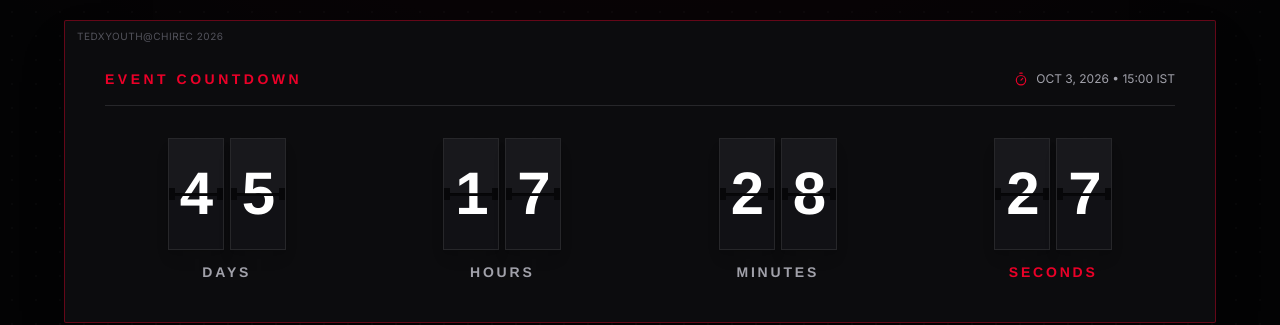
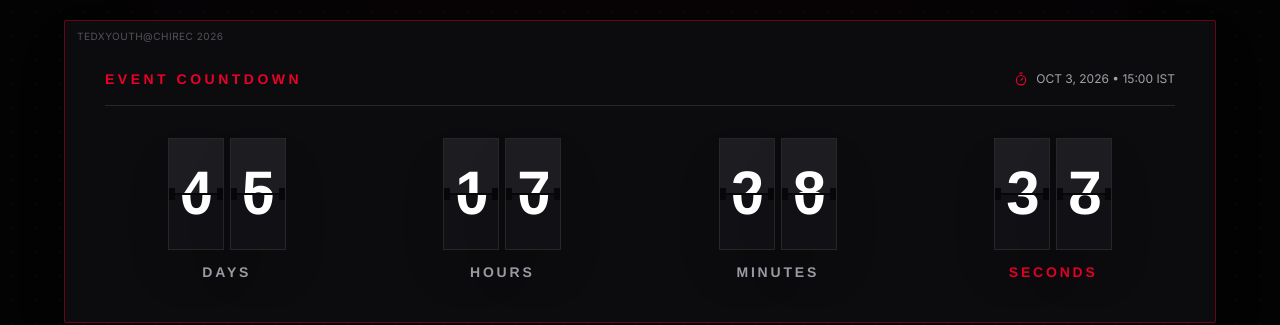
Before and after one commit to shaunak44oop/react-tedx, a React (Vite) app: page / in a window 1280 px wide. Shown: the part 1080-1405 px from the top of the page. Built offline with nearby package versions, Linux system fonts and the light colour scheme; the HTML template or start-up script is replaced by a standard one.

Commit message:
countdown

```diff
--- a/src/pages/home.tsx
+++ b/src/pages/home.tsx
@@ -4,33 +4,67 @@
 import { SpotlightButton } from "../components/kokonutui/spotlight-button";
 import { Calendar, MapPin, Mic, ArrowRight, Compass, Timer } from "lucide-react";
 
-// Sub-component for animated split-flap digits
+// Mechanical Split-Flap Tile Component with authentic top-flap fold down animation
 function FlapDigit({ digit }: { digit: string }) {
+  const [currentDigit, setCurrentDigit] = useState(digit);
+  const [previousDigit, setPreviousDigit] = useState(digit);
+  const [isFlipping, setIsFlipping] = useState(false);
+
+  useEffect(() => {
+    if (digit !== currentDigit) {
+      setPreviousDigit(currentDigit);
+      setCurrentDigit(digit);
+      setIsFlipping(true);
+
+      const timer = setTimeout(() => {
+        setIsFlipping(false);
+      }, 500);
+
+      return () => clearTimeout(timer);
+    }
+  }, [digit, currentDigit]);
+
   return (
-    <div className="relative w-10 h-16 sm:w-14 sm:h-22 md:w-18 md:h-28 bg-[#111115] border border-zinc-800 rounded-xs flex items-center justify-center shadow-lg overflow-hidden select-none [perspective:400px]">
-      {/* Top Half Shade */}
-      <div className="absolute top-0 inset-x-0 h-1/2 bg-white/[0.03] border-b border-black/80 z-10 pointer-events-none" />
+    <div className="relative w-10 h-16 sm:w-14 sm:h-22 md:w-18 md:h-28 bg-[#111115] border border-zinc-800 rounded-xs shadow-2xl select-none [perspective:600px]">
 
-      {/* Split Flap Horizontal Cut Line */}
-      <div className="absolute top-1/2 inset-x-0 h-[2px] bg-[#070709] z-20" />
+      {/* 1. TOP STATIC HALF (Displays Next/Current Digit Top) */}
+      <div className="absolute top-0 inset-x-0 h-1/2 overflow-hidden bg-[#15151a] rounded-t-xs border-b border-black/80 flex items-end justify-center">
+        <span className="font-['Helvetica',sans-serif] text-3xl sm:text-5xl md:text-6xl font-black text-white tracking-tight leading-none translate-y-1/2">
+          {currentDigit}
+        </span>
+        <div className="absolute inset-0 bg-white/[0.03] pointer-events-none" />
+      </div>
 
-      {/* Side Mechanical Hinge Notches */}
-      <div className="absolute left-0 top-1/2 -translate-y-1/2 w-1 h-2 sm:w-1.5 sm:h-3 bg-[#070709] rounded-r-xs z-30" />
-      <div className="absolute right-0 top-1/2 -translate-y-1/2 w-1 h-2 sm:w-1.5 sm:h-3 bg-[#070709] rounded-l-xs z-30" />
+      {/* 2. BOTTOM STATIC HALF (Displays Previous Digit Bottom during flip, then Current) */}
+      <div className="absolute bottom-0 inset-x-0 h-1/2 overflow-hidden bg-[#111115] rounded-b-xs flex items-start justify-center">
+        <span className="font-['Helvetica',sans-serif] text-3xl sm:text-5xl md:text-6xl font-black text-white tracking-tight leading-none -translate-y-1/2">
+          {isFlipping ? previousDigit : currentDigit}
+        </span>
+      </div>
 
-      {/* Animated Digit Text */}
-      <AnimatePresence mode="popLayout">
-        <motion.span
-          key={digit}
-          initial={{ rotateX: -90, opacity: 0.2 }}
-          animate={{ rotateX: 0, opacity: 1 }}
-          exit={{ rotateX: 90, opacity: 0.2 }}
-          transition={{ duration: 0.35, ease: "easeInOut" }}
-          className="font-['Helvetica',sans-serif] text-3xl sm:text-5xl md:text-6xl font-black text-white tracking-tight leading-none z-0 inline-block [transform-origin:center]"
-        >
-          {digit}
-        </motion.span>
+      {/* 3. ANIMATED FLAPPING TOP HALF (Folds 180deg Downwards) */}
+      <AnimatePresence>
+        {isFlipping && (
+          <motion.div
+            key={previousDigit + "-flap"}
+            initial={{ rotateX: 0 }}
+            animate={{ rotateX: -180 }}
+            transition={{ duration: 0.45, ease: [0.4, 0.0, 0.2, 1] }}
+            style={{ transformOrigin: "bottom" }}
+            className="absolute top-0 inset-x-0 h-1/2 overflow-hidden bg-[#18181f] rounded-t-xs border-b border-black/80 flex items-end justify-center z-20 [backface-visibility:hidden]"
+          >
+            <span className="font-['Helvetica',sans-serif] text-3xl sm:text-5xl md:text-6xl font-black text-white tracking-tight leading-none translate-y-1/2">
+              {previousDigit}
+            </span>
+            <div className="absolute inset-0 bg-black/20 pointer-events-none" />
+          </motion.div>
+        )}
       </AnimatePresence>
+
+      {/* 4. MECHANICAL DETAILS (Cut Line & Side Hinges) */}
+      <div className="absolute top-1/2 inset-x-0 h-[2px] bg-[#070709] z-30 -translate-y-1/2" />
+      <div className="absolute left-0 top-1/2 -translate-y-1/2 w-1 h-2 sm:w-1.5 sm:h-3 bg-[#070709] rounded-r-xs z-40" />
+      <div className="absolute right-0 top-1/2 -translate-y-1/2 w-1 h-2 sm:w-1.5 sm:h-3 bg-[#070709] rounded-l-xs z-40" />
     </div>
   );
 }
@@ -65,7 +99,6 @@
     return () => clearInterval(timer);
   }, []);
 
-  // Helper to render individual split-flap airport digit tiles
   const renderSplitFlapDigits = (value: number) => {
     const digits = String(value).padStart(2, "0").split("");
     return (
```
